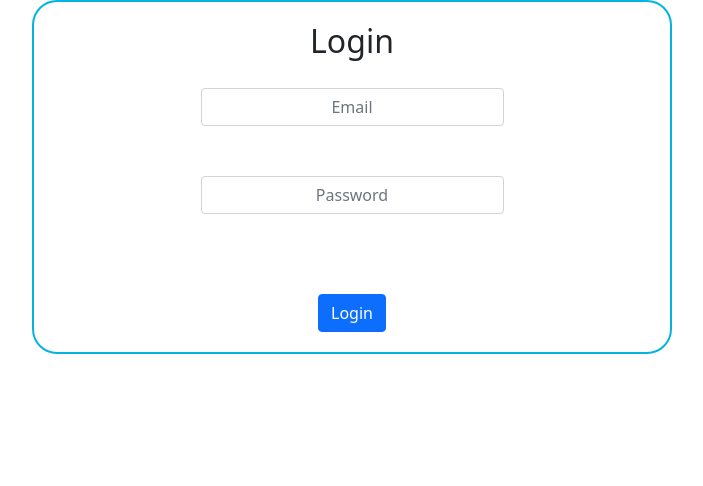
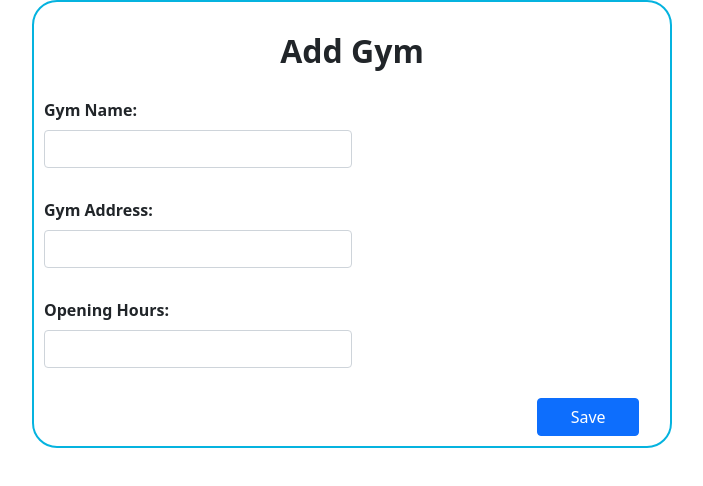
Before and after one commit to Conor6/ManageMate, a React (Create React App) app in the folder Front-End/client/: page / in a window 1280 px wide. Shown: the top 486 px of the page, without its empty margins (288-991 px from the left). Built offline with nearby package versions, Linux system fonts and the light colour scheme.

Commit message:
Created AddGym page

```diff
--- /dev/null
+++ b/Front-End/client/src/AddGym.js
@@ -0,0 +1,80 @@
+import { Form } from "react-bootstrap";
+import Button from "react-bootstrap/Button";
+import { useRef} from "react";
+
+function AddGym() {
+
+    const gym_name = useRef(null);
+    const gym_address = useRef(null);
+    const gym_opening_hours = useRef(null);
+
+
+    const insertGym =  async e => {
+
+        const data = {
+
+            gym_name: gym_name.current.value,
+            gym_address: gym_address.current.value,
+            gym_opening_hours: gym_opening_hours.current.value
+
+        }
+
+        try{
+
+            const body = data;
+
+            const response = await fetch("http://localhost:3001/addgym", {
+
+                method: "POST",
+                headers: {"Content-Type": "application/json"},
+                body: JSON.stringify(body)
+
+            });
+
+            console.log(response);
+
+        }
+        catch(err){
+
+            console.log(err.message)
+
+        }
+
+    }
+
+  return (
+    <div className=" col-md-6 mx-auto" id="addGymDiv">
+
+      <h2 className="loginTitle" id="gymTitle">Add Gym</h2>
+
+      <Form>
+        <Form.Group className="mb-3" controlId="gymName">
+
+          <Form.Label className="gymLabels">Gym Name:</Form.Label>
+          <Form.Control className="" type="text" ref = {gym_name}/>
+
+        </Form.Group>
+
+        <Form.Group className="mb-3" id="gymAddr" controlId="gymAddress">
+
+          <Form.Label className="gymLabels">Gym Address:</Form.Label>
+          <Form.Control className="" type="text" ref = {gym_address}/>
+
+        </Form.Group>
+
+        <Form.Group className="mb-3" id="gymHours" controlId="gymTime">
+
+          <Form.Label className="gymLabels">Opening Hours:</Form.Label>
+          <Form.Control className="" type="text" ref = {gym_opening_hours}/>
+
+        </Form.Group>
+
+        <Button className="col-2" id="gymSaveBtn" variant="primary"onClick={()=> insertGym()}>Save</Button>
+
+      </Form>
+
+    </div>
+  );
+}
+
+export default AddGym;
--- a/Front-End/client/src/App.js
+++ b/Front-End/client/src/App.js
@@ -5,6 +5,7 @@ import 'bootstrap/dist/css/bootstrap.min.css'
 import Login from './Login';
 import AddCourt from './AddCourt';
 import SignUp from './SignUp';
+import AddGym from './AddGym';
 
 function App() {
   return (
@@ -12,7 +13,7 @@ function App() {
     <div className='gym-name-container'>
 
 
-      <Login></Login>
+      <AddGym></AddGym>
 
 
 
```
Also changed, not shown: 1 other file (tests, documents, lock files or other folders).
